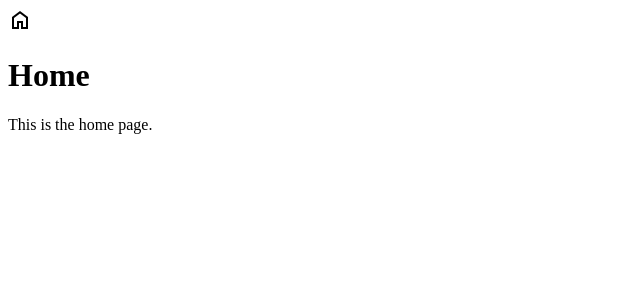
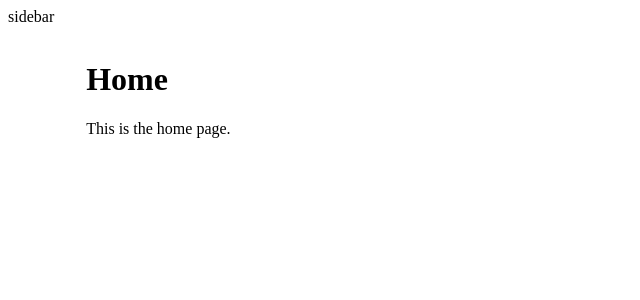
Before and after one commit to serser322/dada-quotation-generator, a Vue app: page / in a window 1280 px wide. Shown: the top 300 px of the page, without its empty margins (0-640 px from the left). Built offline with nearby package versions, Linux system fonts and the light colour scheme.

Commit message:
feat:sidebar開發 & eslint調整

```diff
--- a/index.html
+++ b/index.html
@@ -5,8 +5,6 @@
     <link rel="icon" type="image" href="/dada_icon.png" />
     <meta name="viewport" content="width=device-width, initial-scale=1.0" />
     <title>灰妲語錄產生器</title>
-    <!-- <link href="https://fonts.googleapis.com/css2?family=Material+Icons"
-    rel="stylesheet"> -->
     <link href="https://fonts.googleapis.com/css2?family=Material+Symbols+Outlined" rel="stylesheet" />
   </head>
   <body>
--- a/src/App.vue
+++ b/src/App.vue
@@ -1,10 +1,35 @@
-<script setup>
-</script>
-
 <template>
+  <Sidebar />
   <router-view />
 </template>
 
-<style scoped>
+<script setup>
+import Sidebar from './components/Sidebar.vue'
+</script>
 
+<style lang="scss">
+:root {
+
+}
+
+* {
+
+}
+
+body {
+
+}
+
+button {
+
+}
+
+#app {
+  display: flex;
+
+  main {
+    flex: 1 1 0;
+    padding: 2rem
+  }
+}
 </style>
--- a/src/views/Home.vue
+++ b/src/views/Home.vue
@@ -1,6 +1,5 @@
 <template>
   <main class="home-page">
-    <span class="material-symbols-outlined">home</span>
     <h1>Home</h1>
     <p>This is the home page.</p>
   </main>
```
Also changed, not shown: .eslintrc.cjs.
